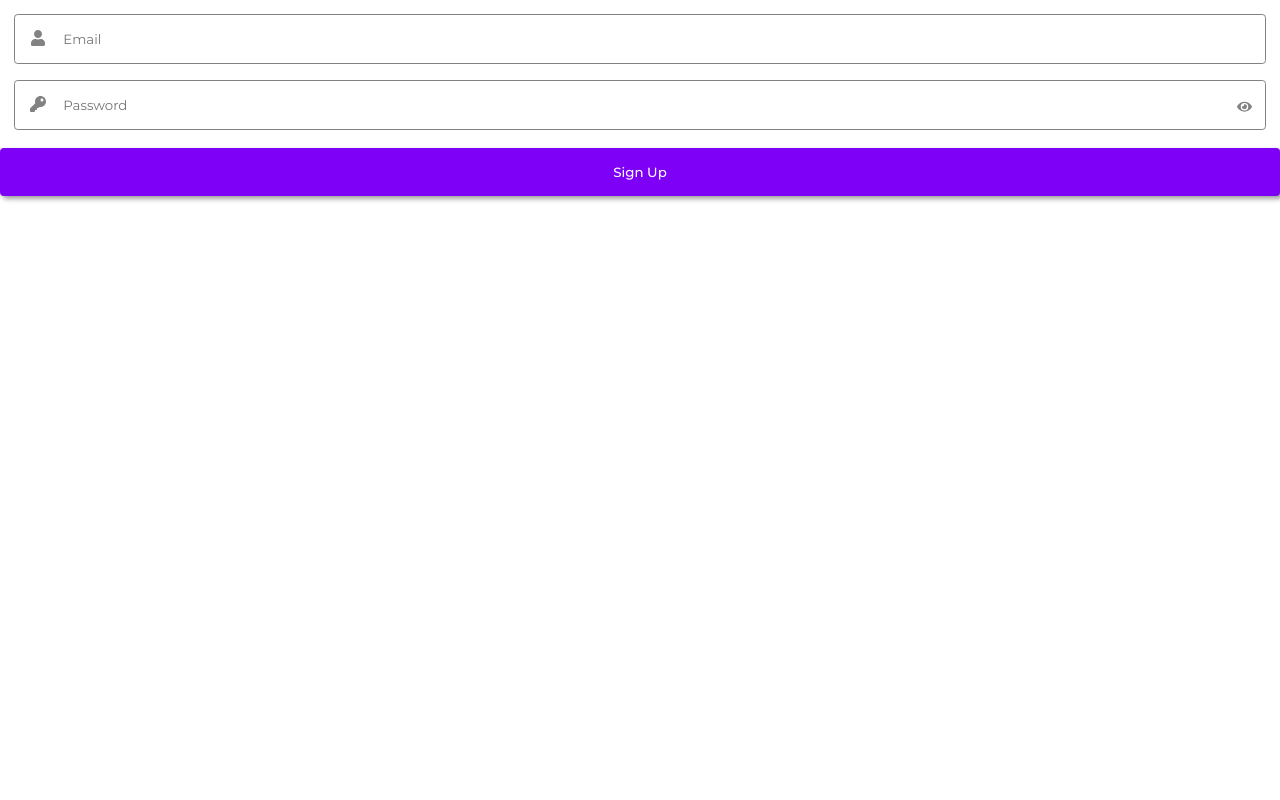
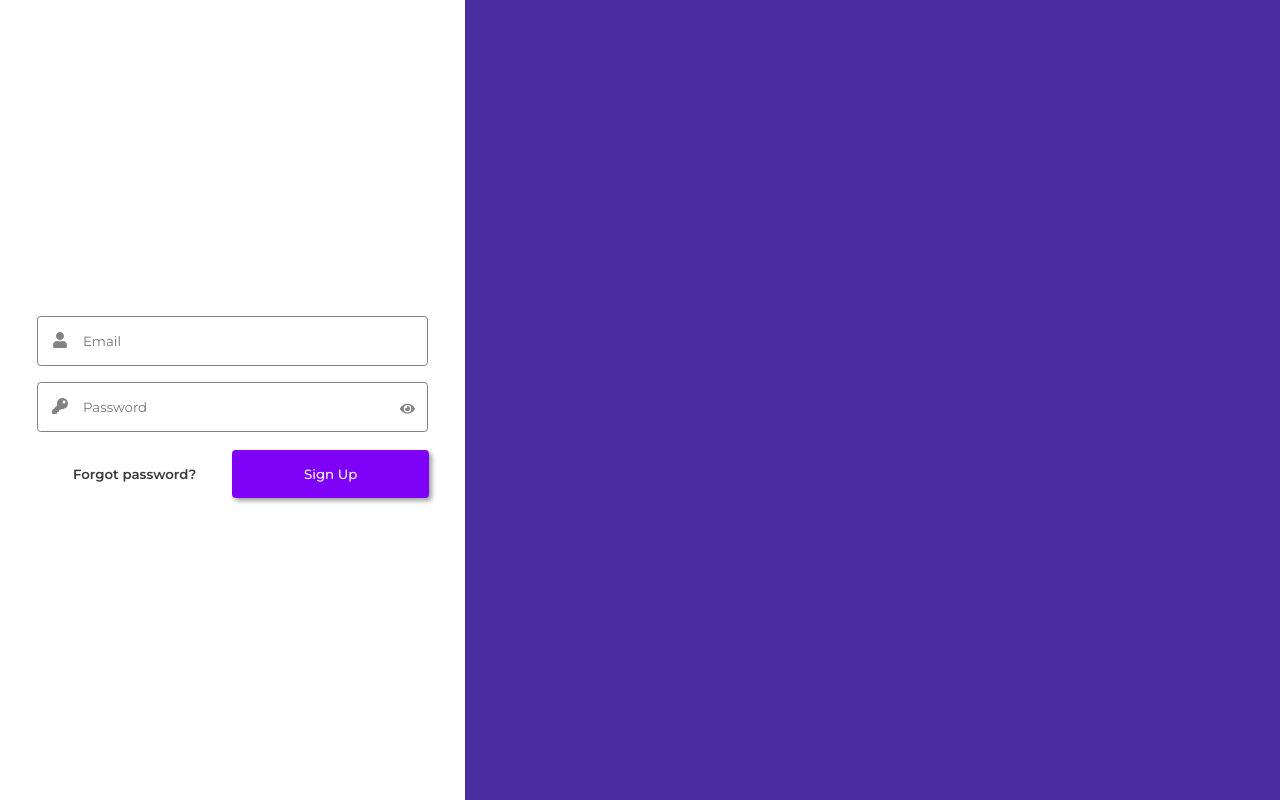
Before and after one commit to mjsdevs/vitae-angular-client, an Angular app: page / in a window 1280 px wide. Built offline with nearby package versions, Linux system fonts and the light colour scheme.

Commit message:
Add login page

```diff
--- a/src/app/app.component.ts
+++ b/src/app/app.component.ts
@@ -4,7 +4,8 @@ import { Component } from '@angular/core';
   selector: 'app-root',
   styleUrls: ['./app.component.scss'],
   template: `
-    <app-login-form></app-login-form>
+    <app-login-page>
+    </app-login-page>
   `
 })
 export class AppComponent {
--- a/src/app/modules/login/login-form/login-form.component.scss
+++ b/src/app/modules/login/login-form/login-form.component.scss
@@ -7,7 +7,23 @@
     margin: 0.5em 0;
   }
 
-  .submit-button {
-    width: 100%;
+}
+.app-button {
+  width: 48%;
+  margin-left: auto;
+  margin-right: 1em;
+}
+
+.forgot-password {
+  margin-left: 1em;
+  margin-right: auto;
+  width: 48%;
+  background: none;
+  border: none;
+  cursor: pointer;
+  font-weight: 700;
+  color: #383838;
+  :hover {
+    color: black;
   }
 }
--- a/src/app/modules/login/login-form/login-form.component.ts
+++ b/src/app/modules/login/login-form/login-form.component.ts
@@ -11,6 +11,9 @@ import { FormBuilder, FormGroup, Validators } from '@angular/forms';
         <app-password-field></app-password-field>
       </fieldset>
       <div class="row">
+        <button class="forgot-password">
+          Forgot password?
+        </button>
         <button class="app-button">
           Sign Up
         </button>
--- /dev/null
+++ b/src/app/modules/login/login-page/login-page.component.scss
@@ -0,0 +1,21 @@
+:host {
+  display: flex;
+  width: 100vw;
+  height: 100vh;
+}
+
+.form-area {
+  display: flex;
+  justify-content: center;
+  align-items: center;
+  width: 40%;
+
+  .login-form {
+    width: 90%;
+  }
+}
+
+.banner {
+  width: 70%;
+  background-color: #482EA0;
+}
--- /dev/null
+++ b/src/app/modules/login/login-page/login-page.component.ts
@@ -0,0 +1,22 @@
+import { Component, OnInit } from '@angular/core';
+
+@Component({
+  selector: 'app-login-page',
+  template: `
+    <section class="form-area">
+      <app-login-form class="login-form"></app-login-form>
+    </section>
+
+    <section class="banner">
+    </section>
+  `,
+  styleUrls: ['./login-page.component.scss']
+})
+export class LoginPageComponent implements OnInit {
+
+  constructor() { }
+
+  ngOnInit(): void {
+  }
+
+}
--- a/src/app/modules/login/login.module.ts
+++ b/src/app/modules/login/login.module.ts
@@ -8,17 +8,20 @@ import { SharedModule } from '@shared/shared.module';
 import { PasswordFieldComponent } from './password-field/password-field.component';
 import { EmailFieldComponent } from './email-field/email-field.component';
 import { LoginFormComponent } from './login-form/login-form.component';
+import { LoginPageComponent } from './login-page/login-page.component';
 
 @NgModule({
   declarations: [
     PasswordFieldComponent,
     EmailFieldComponent,
     LoginFormComponent,
+    LoginPageComponent,
   ],
   exports: [
     PasswordFieldComponent,
     EmailFieldComponent,
     LoginFormComponent,
+    LoginPageComponent,
   ],
   imports: [
     CommonModule,
--- a/src/styles.scss
+++ b/src/styles.scss
@@ -1,4 +1,4 @@
-@import url('https://fonts.googleapis.com/css2?family=Montserrat:wght@300;400;500&display=swap');
+@import url('https://fonts.googleapis.com/css2?family=Montserrat:wght@300;400;500;600&display=swap');
 $color-primary: #7E00F7;
 
 * {
@@ -24,7 +24,6 @@ body {
   background: $color-primary;
   color: white;
   border: 0;
-  width: 100%;
   border-radius: 0.3em;
   padding: 1.2em;
   cursor: pointer;
```
